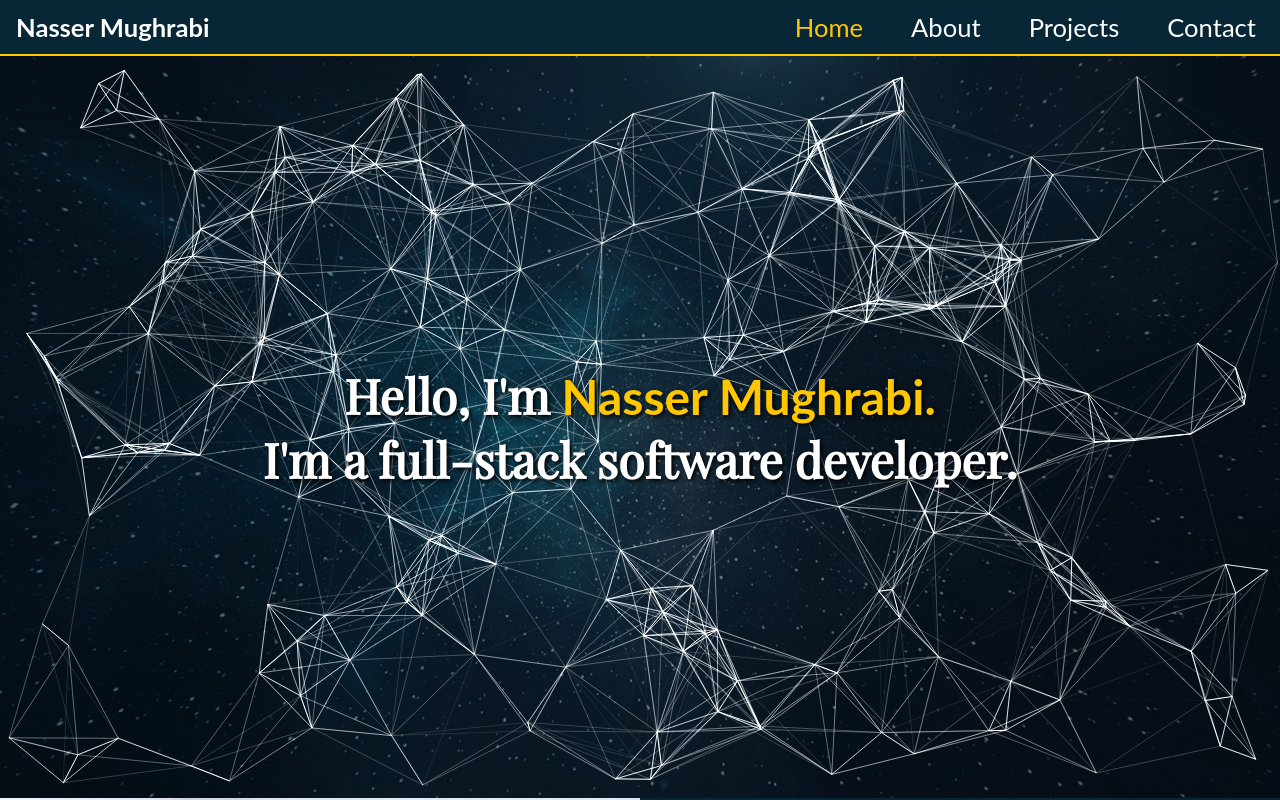
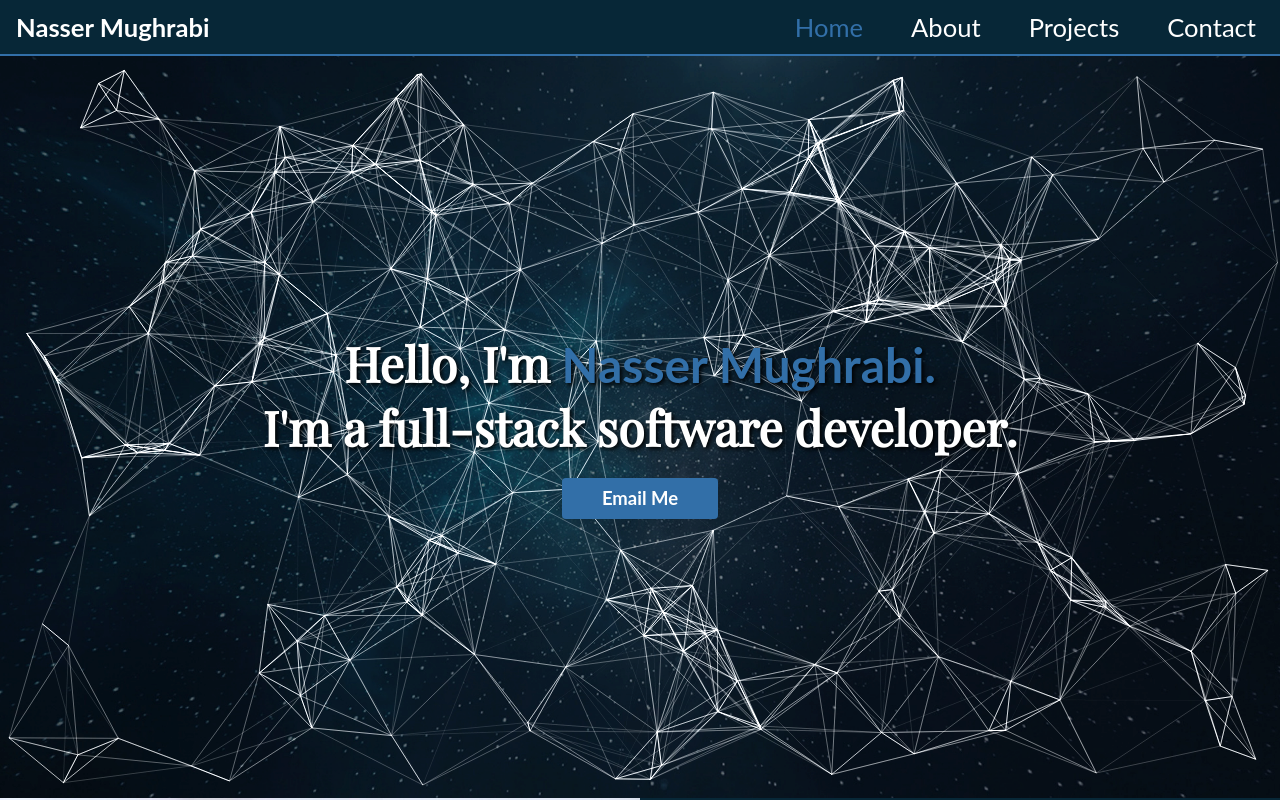
Before and after one commit to nasserelm/portfolio, a React (Create React App) app: page / in a window 1280 px wide. Shown: the top 800 px of the page. Built offline with nearby package versions, Linux system fonts and the light colour scheme.

Commit message:
changed color and added email me button

```diff
--- a/src/components/About.js
+++ b/src/components/About.js
@@ -12,7 +12,7 @@ const ResumeContainer = styled.a`
     font-size: 7vmin;
     :hover{
       text-decoration: none;
-      color: #ffc700;
+      color: #326fa8;
       cursor:pointer;
     }
   }
--- a/src/components/Contact.js
+++ b/src/components/Contact.js
@@ -88,8 +88,8 @@ const FormContainer = styled.form`
   @media(hover: hover){
     button:hover {
       transition: 0.5s;
-      color: #ffc700;
-      border-color: #ffc700;
+      color: #326fa8;
+      border-color: #326fa8;
     }
   }
 `
@@ -120,7 +120,7 @@ const IconContainer = styled.ul`
   }
   @media(hover: hover){
     svg:hover {
-      color: #ffc700;
+      color: #326fa8;
       /* transform: scale(1.50); */
     }
     a:hover {
--- a/src/components/Home.js
+++ b/src/components/Home.js
@@ -39,7 +39,27 @@ const PageWrapper = styled.div`
       text-shadow: 2px 2px 4px black;
       pointer-events: none;
       span {
-        color: #ffc700;
+        color: #326fa8;
+      }
+      button {
+        color: white;
+        background-color: #326fa8;
+        width: 9.7rem;
+        font-weight: bold;
+        font-size: 18.5px;
+        text-align: center;
+        justify-content: center;
+        align-items: center;
+        /* default */
+        display: inline-block;
+        white-space: nowrap;
+        vertical-align: middle;
+        user-select: none;
+        border: 1px solid transparent;
+        padding: 0.375rem 0.75rem;
+        line-height: 1.5;
+        border-radius: 0.25rem;
+        transition: color .15s ease-in-out, background-color .15s ease-in-out, border-color .15s ease-in-out, box-shadow .15s ease-in-out;
       }
     }
   `;
@@ -179,6 +199,8 @@ function Home() {
         Hello, I'm <span>Nasser Mughrabi.</span>
         <br />
         I'm a full-stack software developer.
+        <br />
+        <button className='btn'>Email Me</button>
       </h1>
     </PageWrapper>
   );
--- a/src/components/NavBar.js
+++ b/src/components/NavBar.js
@@ -11,7 +11,7 @@ const NavBarItems = styled.nav`
   color: white;
   width: 100%;
   height: 3.5rem;
-  border-bottom: 0.15rem solid #ffc700;
+  border-bottom: 0.15rem solid #326fa8;
   position: fixed;
   top: 0;
   left: 0;
@@ -71,7 +71,7 @@ const LinksList = styled.ul`
     color: white;
   }
   .active {
-    color: #ffc700;
+    color: #326fa8;
   }
   /* Extra padding to first and last child so all of them have same overall padding */
   a:first-child {
@@ -95,7 +95,7 @@ const LinksList = styled.ul`
       text-align: center;
     }
     a:hover {
-      color: #ffc700;
+      color: #326fa8;
     }
   }
 `;
--- a/src/index.css
+++ b/src/index.css
@@ -11,3 +11,26 @@ code {
   font-family: source-code-pro, Menlo, Monaco, Consolas, 'Courier New',
     monospace;
 } */
+
+
+.btn {
+  color: white;
+  background-color: var(--bassam-color);
+  width: 9.7rem;
+  font-weight: bold;
+  font-size: 18.5px;
+  text-align: center;
+  justify-content: center;
+  align-items: center;
+
+  /* default */
+  display: inline-block;
+  white-space: nowrap;
+  vertical-align: middle;
+  user-select: none;
+  border: 1px solid transparent;
+  padding: 0.375rem 0.75rem;
+  line-height: 1.5;
+  border-radius: 0.25rem;
+  transition: color .15s ease-in-out, background-color .15s ease-in-out, border-color .15s ease-in-out, box-shadow .15s ease-in-out;
+}
```
